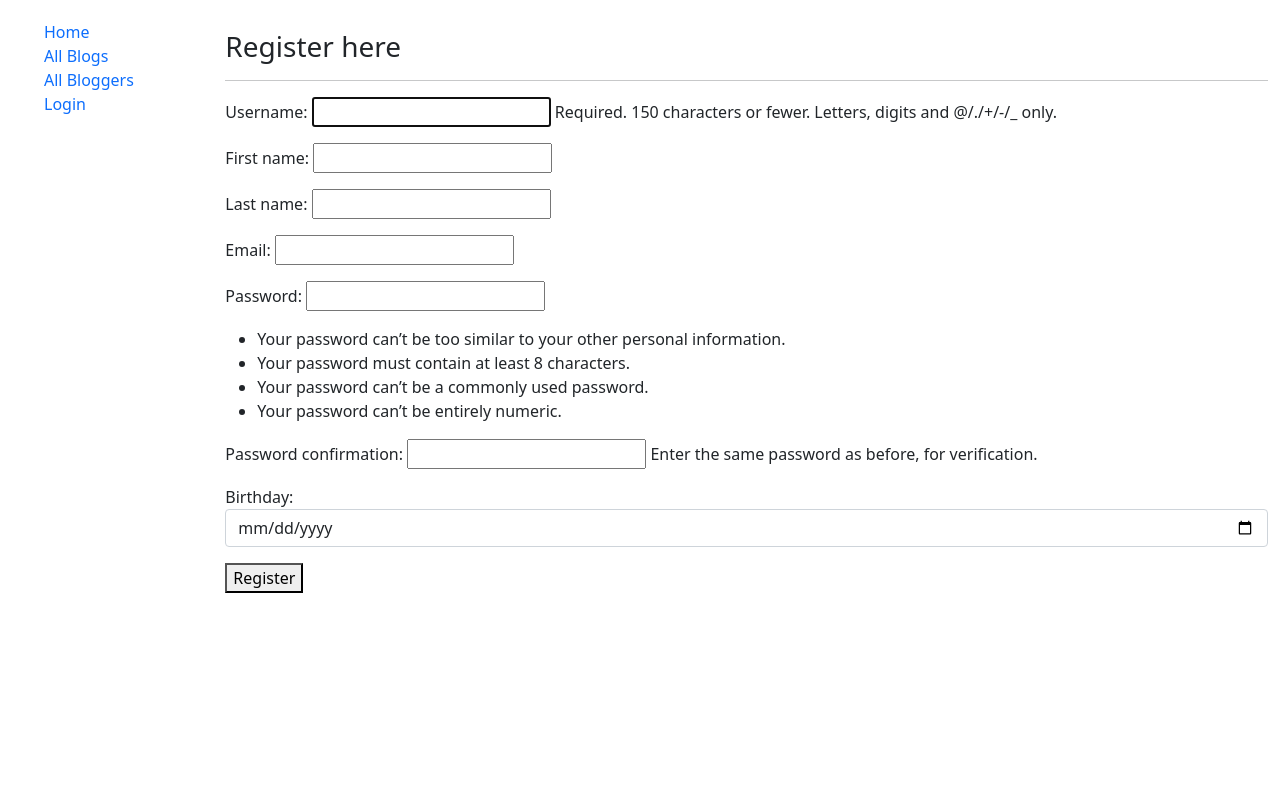
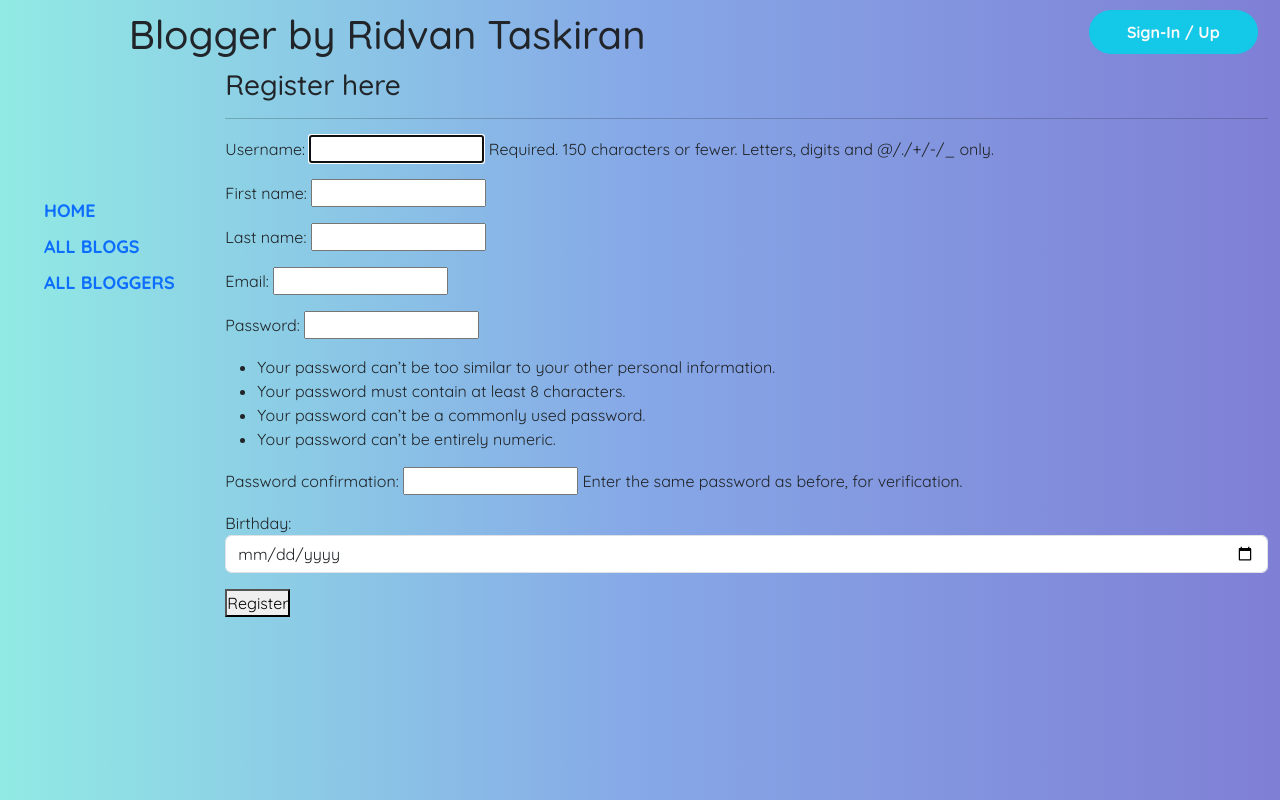
Before and after one commit to ridvantaskiran/DjangoBlog, a Django app: page /register/ in a window 1280 px wide. Run offline with Django 4.2, Linux system fonts and the light colour scheme; some libraries are stand-ins or nearby versions.

Commit message:
added home page cards
cards that display most rated posts

```diff
--- a/blog/static/css/blog.css
+++ b/blog/static/css/blog.css
@@ -1,16 +1,148 @@
+@import url("https://fonts.googleapis.com/css2?family=Quicksand:wght@300..700&display=swap");
+
+*,
+*::before,
+*::after {
+  box-sizing: border-box;
+  padding: 0;
+  margin: 0;
+}
+
 .sidebar-nav {
-    margin-top: 20px;
+  margin-top: 125px;
   padding: left;
   list-style: none;
+  text-transform: uppercase;
+  font-size: large;
+  gap: 2rem;
+  line-height: 2;
+  font-weight: bold
+
 }
 a {
   text-decoration:none;
+
 }
 
-  .col-sm-10{
-    margin-top: 30px;
+.sign{
+  width: auto;
+  background: #14c8e7;
+  padding: 10px;
+  margin: 10px;
+  border-radius: 30px;
+  justify-content: center;
+  text-align: center;
+  font-weight: bold
+}
+.sign > a{
+  color: #fafafa;
+}
+.most-liked{
+  text-align: left;
+  margin: 10px;
 }
 
-  .bio{
-    margin-top: 50px;
+.head{
+  text-align: left;
+  margin: 10px;
 }
+
+
+body {
+  font-family: "Quicksand", sans-serif;
+  display: grid;
+  height: 100vh;
+  background: #7f7fd5;
+  background: linear-gradient(to right, #91eae4, #86a8e7, #7f7fd5);
+}
+
+.container {
+  display: flex;
+  flex-wrap: wrap;
+  justify-content: right;
+  max-width: 1200px;
+  margin-block: 2rem;
+  gap: 2rem;
+  margin: 0;
+}
+
+img {
+  max-width: 100%;
+  display: block;
+  object-fit: cover;
+}
+
+.card {
+  display: flex;
+  flex-direction: column;
+  width: clamp(20rem, calc(20rem + 2vw), 22rem);
+  overflow: hidden;
+  box-shadow: 0 .1rem 1rem rgba(0, 0, 0, 0.1);
+  border-radius: 1em;
+  background: #ECE9E6;
+  background: linear-gradient(to right, #FFFFFF, #ECE9E6);
+
+}
+
+
+
+.card__body {
+  padding: 1rem;
+  display: flex;
+  flex-direction: column;
+  gap: .5rem;
+}
+
+
+.tag {
+  align-self: flex-start;
+  padding: .25em .75em;
+  border-radius: 1em;
+  font-size: .75rem;
+}
+
+.tag + .tag {
+  margin-left: .5em;
+}
+
+.tag-blue {
+  background: #56CCF2;
+background: linear-gradient(to bottom, #2F80ED, #56CCF2);
+  color: #fafafa;
+}
+
+.tag-brown {
+  background: #D1913C;
+background: linear-gradient(to bottom, #FFD194, #D1913C);
+  color: #fafafa;
+}
+
+.tag-red {
+  background: #cb2d3e;
+background: linear-gradient(to bottom, #ef473a, #cb2d3e);
+  color: #fafafa;
+}
+
+.card__body h4 {
+  font-size: 1.5rem;
+  text-transform: capitalize;
+}
+
+.card__footer {
+  display: flex;
+  padding: 1rem;
+  margin-top: auto;
+}
+
+.user {
+  display: flex;
+  gap: .5rem;
+}
+
+.user__image {
+  border-radius: 50%;
+}
+
+.user__info > small {
+  color: #666;
+}
--- a/blog/templates/blog/base.html
+++ b/blog/templates/blog/base.html
@@ -1,4 +1,7 @@
-{% load static %}
+{%load static %}
+{% load bootstrap5 %}
+{% bootstrap_css %}
+{% bootstrap_javascript %}
 
 <!DOCTYPE html>
 <html lang="en">
@@ -6,34 +9,41 @@
     {% block title %}
       <title>Blogger</title>
     {% endblock %}
-    <meta charset="utf-8" />
-    <meta name="viewport" content="width=device-width, initial-scale=1" />
-    <link
-      href="https://cdn.jsdelivr.net/npm/bootstrap@5.1.3/dist/css/bootstrap.min.css"
-      rel="stylesheet"
-      integrity="sha384-1BmE4kWBq78iYhFldvKuhfTAU6auU8tT94WrHftjDbrCEXSU1oBoqyl2QvZ6jIW3"
-      crossorigin="anonymous" />
-    <!-- Add additional CSS in static file -->
-    {% load static %}
-    <link rel="stylesheet" href="{% static 'css/blog.css' %}" />
+    <link rel="stylesheet" type="text/css" href=" {% static '/css/blog.css' %} ">
+    <meta charset="UTF-8">
+    <meta name="viewport" content="width=device-width, initial-scale=1.0">
   </head>
+
   <body>
     <div class="container-fluid">
+
+      <div class="row">
+        <div class="col-1">
+        </div>
+        <div class="col-9">
+          <div class="head">
+            <h1>Blogger by Ridvan Taskiran</h1>
+          </div>
+        </div>
+        <div class="col-2">
+          <div class="sign">
+          {% if user.is_authenticated %}
+          User: {{ user.get_username }}
+          <a href="{% url 'logout' %}?next={{ request.path }}">Logout</a>
+          {% else %}
+          <a href="{% url 'login' %}?next={{ request.path }}">Sign-In / Up</a>
+          {% endif %}
+            </div>
+        </div>
+      </div>
+
       <div class="row">
         <div class="col-sm-2">
           {% block sidebar %}
             <ul class="sidebar-nav">
-              <li><a href="{% url 'home' %}">Home</a></li>
+              <li><a href="{% url 'index' %}">Home</a></li>
               <li><a href="{% url 'post_list' %}">All Blogs</a></li>
               <li><a href="{% url 'author_list' %}">All Bloggers</a></li>
-
-              {% if user.is_authenticated %}
-              <li>User: {{ user.get_username }}</li>
-              <li><a href="{% url 'logout' %}?next={{ request.path }}">Logout</a></li>
-              {% else %}
-              <li><a href="{% url 'login' %}?next={{ request.path }}">Login</a></li>
-              {% endif %}
-
             </ul>
           {% endblock %}
         </div>
--- a/blog/urls.py
+++ b/blog/urls.py
@@ -4,7 +4,7 @@ from . import views
 
 urlpatterns = [
     #path("", views.register_request, name="register"),
-    path('', views.home, name='home'),
+    path('', views.index, name='index'),
     path('Post/<int:pk>', views.post_detail, name='post_detail'),
     path('PostList', views.post_list, name='post_list'),
     path('Bloggers', views.author_list, name='author_list'),
--- a/blog/views.py
+++ b/blog/views.py
@@ -31,14 +31,9 @@ def home(request):
 
     return render(request, 'blog/home.html', context=context)
 
-# def index(request):
+def index(request):
 
-#     posts = Post.objects.all()
-#     context = {
-#         'posts' : posts,
-#     }
-
-#     return render(request, 'blog/index.html', context=context)
+    return render(request, 'blog/index.html')
 
 def post_list(request):
     posts = Post.objects.all()
--- a/mysite/settings.py
+++ b/mysite/settings.py
@@ -37,6 +37,7 @@ INSTALLED_APPS = [
     'django.contrib.messages',
     'django.contrib.staticfiles',
     'blog',
+    'bootstrap5',
 ]
 
 MIDDLEWARE = [
```
Also changed, not shown: blog/templates/blog/index.html (+71 -12 lines), blog/templates/blog/x.html (added, +47 -0 lines), mysite/urls.py (line endings or trailing spaces). Lines whose indentation alone changed are shown as unchanged.
